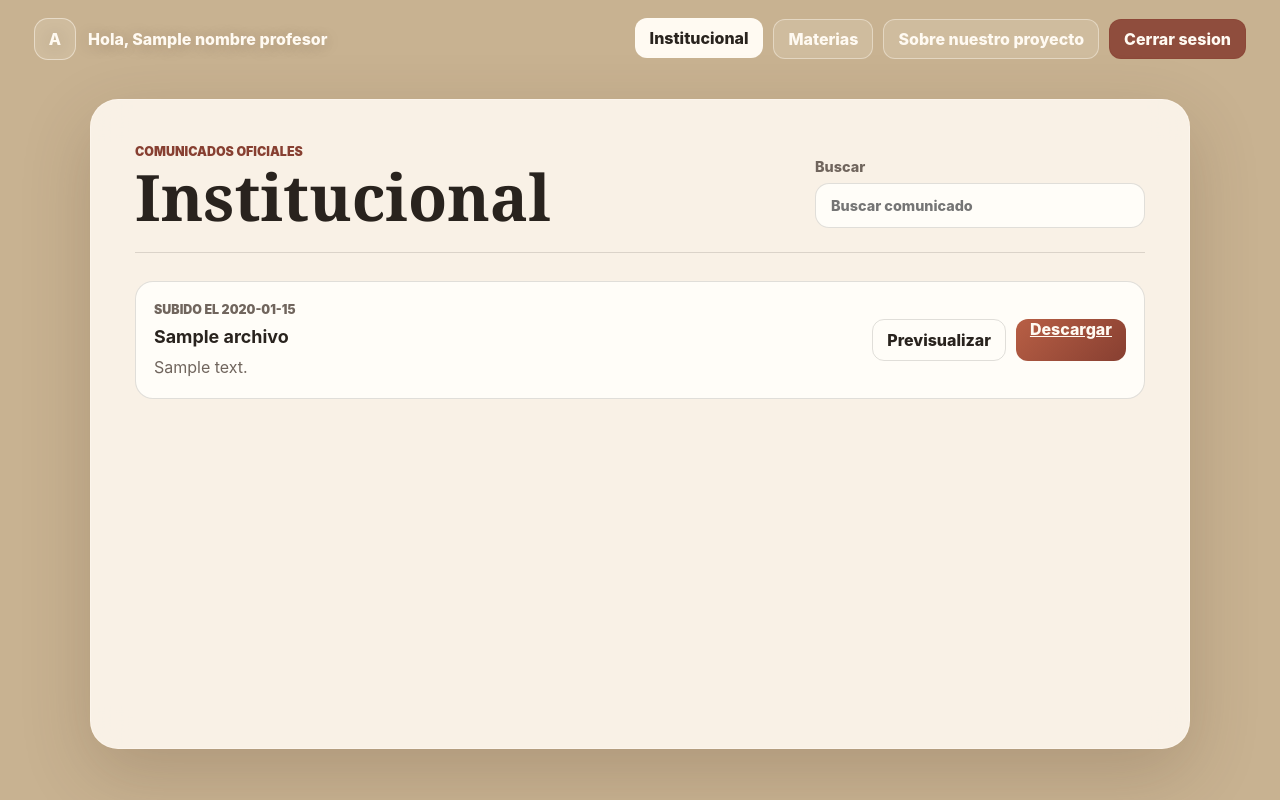
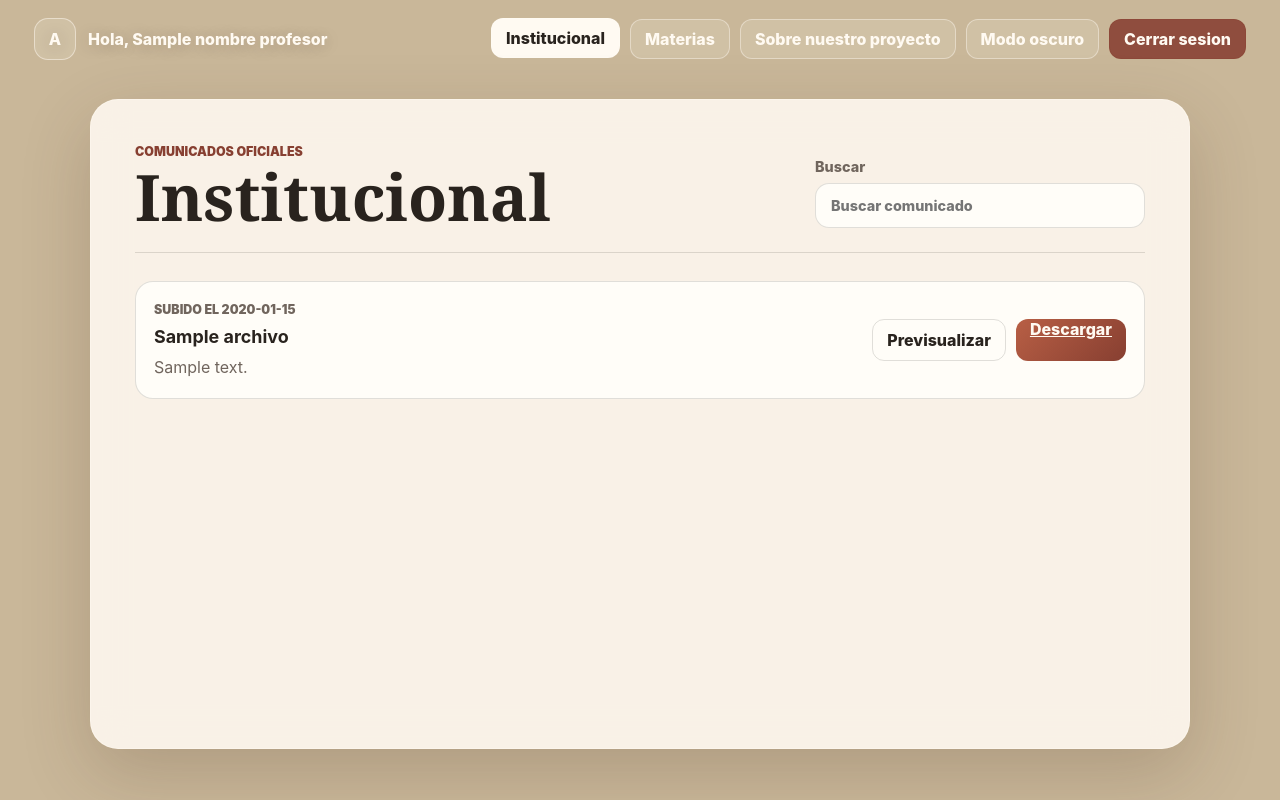
Before and after one commit to DylanRamirezV/atlas, a FastAPI app: template templates/pages/profesor.html in a window 1280 px wide. Run offline with FastAPI, Linux system fonts and the light colour scheme; the template is opened without the code that fills it: most values are stand-ins (such as "Sample title", 1, 10 or a date in 2020); parts of the project's set-up code (start-up, migrations or seed data) failed here and were passed over; some libraries are stand-ins or nearby versions.

Commit message:
modo oscuro

```diff
--- a/static/css/profesor.css
+++ b/static/css/profesor.css
@@ -22,7 +37,7 @@ body {
     min-height: 100vh;
     color: var(--ink);
     font-family: Inter, ui-sans-serif, system-ui, -apple-system, BlinkMacSystemFont, "Segoe UI", sans-serif;
-    background: #c8b291;
+    background: var(--shell);
 }
 
 button,
@@ -83,7 +98,8 @@ button {
 }
 
 .nav-item,
-.logout-button {
+.logout-button,
+.theme-toggle {
     min-height: 40px;
     border: 1px solid rgba(255, 250, 242, 0.42);
     border-radius: 12px;
@@ -104,6 +120,15 @@ button {
 .logout-button {
     border-color: rgba(135, 63, 49, 0.3);
     background: rgba(135, 63, 49, 0.88);
+}
+
+.theme-toggle {
+    color: var(--surface);
+}
+
+.theme-toggle:hover {
+    color: var(--ink);
+    background: var(--surface);
 }
 
 .logout-button:hover {
--- a/templates/pages/profesor.html
+++ b/templates/pages/profesor.html
@@ -42,6 +42,9 @@
             >
                 Sobre nuestro proyecto
             </button>
+            <button class="theme-toggle" id="theme-toggle" type="button" aria-pressed="false">
+                Modo oscuro
+            </button>
             <form action="/logout" method="post">
                 <button class="logout-button" type="submit">Cerrar sesion</button>
             </form>
@@ -54,4 +57,21 @@
         </div>
     </section>
 </main>
+<script>
+    const themeToggle = document.getElementById("theme-toggle");
+    const savedTheme = localStorage.getItem("atlas-theme") || "light";
+
+    function applyTheme(theme) {
+        document.documentElement.dataset.theme = theme;
+        themeToggle.setAttribute("aria-pressed", String(theme === "dark"));
+        themeToggle.textContent = theme === "dark" ? "Modo claro" : "Modo oscuro";
+    }
+
+    applyTheme(savedTheme);
+    themeToggle.addEventListener("click", () => {
+        const nextTheme = document.documentElement.dataset.theme === "dark" ? "light" : "dark";
+        localStorage.setItem("atlas-theme", nextTheme);
+        applyTheme(nextTheme);
+    });
+</script>
 {% endblock %}
```
Also changed, not shown: other parts of static/css/profesor.css (+43 -1 lines).
